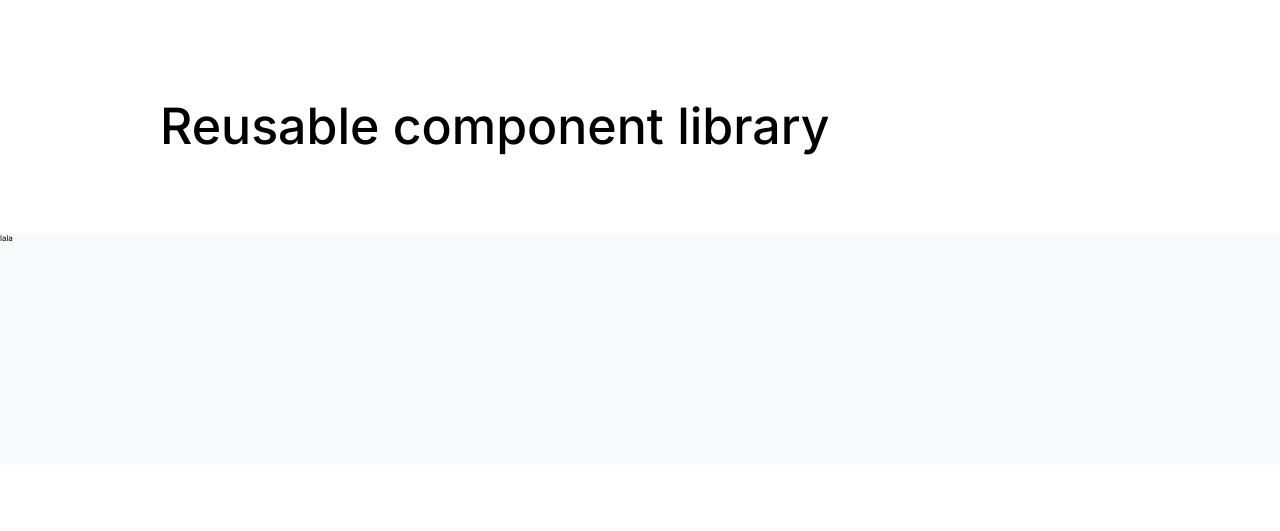
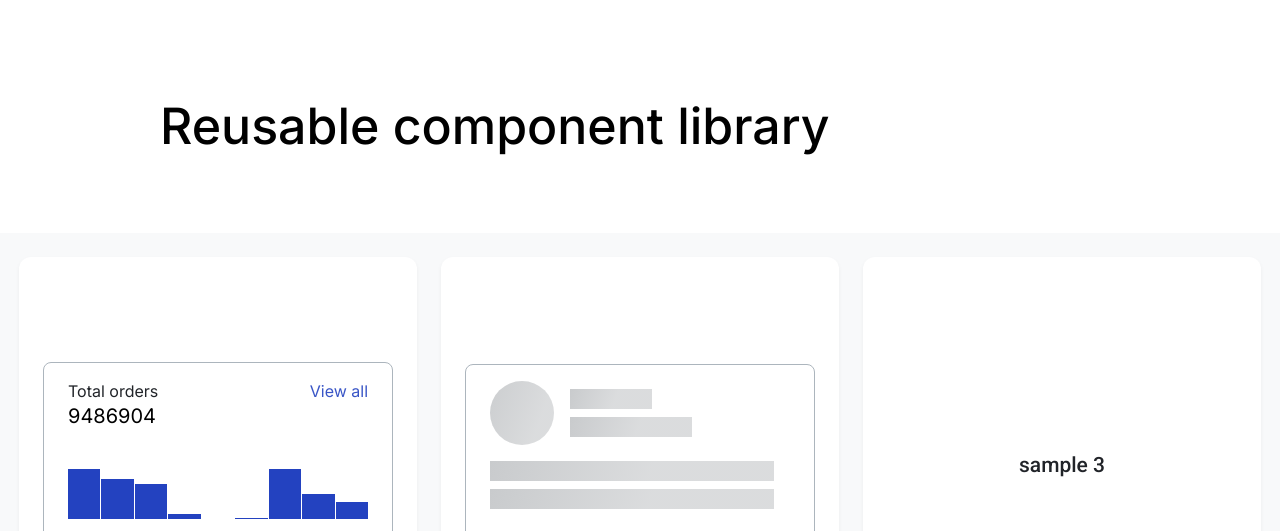
Before and after one commit to js-tasks-ru/htmlcss-20230227_msdm83, a website: page index.html in a window 1280 px wide. Shown: the top 531 px of the page. Drawn offline with Linux system fonts and the light colour scheme.

Commit message:
histogram /skeleton implementation

```diff
--- a/04-lection2/01-histogram/histogram.css
+++ b/04-lection2/01-histogram/histogram.css
@@ -0,0 +1,44 @@
+@import "../../components/link/link.css";
+
+.histogram {
+  box-sizing: border-box;
+  background: var(--white);
+  border: 1px solid var(--grey-3);
+  border-radius: 1rem;
+  padding: 2rem 3rem 3rem;
+}
+
+.histogram-header {
+  font-family: 'Inter', 'Roboto', sans-serif;
+  font-style: normal;
+  font-weight: 400;
+  font-size: 2rem;
+  line-height: 3rem;
+}
+
+.histogram-wrapper {
+  display: flex;
+  justify-content: space-between;
+}
+
+.histogram-title {
+  color: var(--black);
+}
+
+.histogram-numbers {
+  font-size: 2.5rem;
+  line-height: 3.25rem;
+}
+
+.histogram_body {
+  display: flex;
+  margin-top: 5rem;
+  height: 6.25rem;
+  gap: 1px;
+}
+
+.histogram-column {
+  background-color: var(--blue);
+  flex-grow: 1;
+  align-self: baseline;
+}
--- a/04-lection2/02-skeleton/skeleton.css
+++ b/04-lection2/02-skeleton/skeleton.css
@@ -0,0 +1,59 @@
+.skeleton {
+  box-sizing: border-box;
+  background: var(--white);
+  border: 1px solid var(--grey-3);
+  border-radius: 1rem;
+  padding: 2rem 5rem 4rem 3rem;
+}
+
+.skeleton-header {
+  display: flex;
+  gap: 2rem;
+  margin-bottom: 2rem;
+  align-items: center;
+}
+
+.skeleton-title {
+  flex-grow: 1;
+}
+
+.skeleton-picture,
+.skeleton-line {
+  background: #eee;
+  background: linear-gradient(110deg, var(--grey-20) 8%, var(--grey-30) 18%, var(--grey-20) 33%);
+  animation: skeleton-shine 4s linear infinite;
+}
+
+.skeleton-picture {
+  width: 8rem;
+  height: 8rem;
+  background-size: 800%;
+  border-radius: 100%;
+}
+
+.skeleton-line {
+  width: 100%;
+  height: 2.5rem;
+  background-size: 400%;
+}
+
+.skeleton-line--small {
+  width: 40%;
+}
+
+.skeleton-line--medium {
+  width: 60%;
+}
+
+.skeleton-line + .skeleton-line {
+  margin-top: 1rem;
+}
+
+@keyframes skeleton-shine {
+  from{
+    background-position-x: 100%;
+  }
+  to {
+    background-position-x: -200%;
+  }
+}
--- a/assets/css/main.css
+++ b/assets/css/main.css
@@ -24,6 +24,14 @@
   --grey-3: #ACB5BD;
   --grey-4: #495057;
 
+  --grey: rgba(73, 80, 87, 1);
+  --grey-90: rgba(73, 80, 87, 0.9);
+  --grey-50: rgba(73, 80, 87, 0.5);
+  --grey-40: rgba(73, 80, 87, 0.4);
+  --grey-30: rgba(73, 80, 87, 0.3);
+  --grey-20: rgba(73, 80, 87, 0.2);
+  --grey-10: rgba(73, 80, 87, 0.1);
+
   --error: var(--red);
   --success: var(--blue);
 
--- /dev/null
+++ b/components/card/card.css
@@ -0,0 +1,23 @@
+.card {
+  height: 45.875rem;
+  width: 43.75rem;
+  padding: 3rem 3rem 4rem;
+  display: grid;
+  grid-template-rows: 1fr auto;
+  grid-template-columns: 1fr;
+  justify-content: center;
+  align-items: center;
+  background-color: var(--white);
+  box-shadow: 0 0.25rem 0.5rem rgba(33, 36, 41, 0.05);
+  border-radius: 1.5rem;
+}
+
+.card__title{
+  font-family: 'Roboto', sans-serif;
+  font-style: normal;
+  font-weight: 500;
+  font-size: 2.625rem;
+  line-height: 3rem;
+  text-align: center;
+  color: var(--black);
+}
--- /dev/null
+++ b/components/link/link.css
@@ -0,0 +1,14 @@
+.link {
+  color: var(--blue-90);
+  text-decoration: none;
+}
+
+.link:hover,
+.link:active {
+  color: var(--blue);
+  text-decoration: underline;
+}
+
+.link:visited {
+  color: var(--blue-90);
+}
--- a/components/page/page.css
+++ b/components/page/page.css
@@ -19,6 +19,14 @@
 .page__main {
   background-color: var(--grey-1);
   flex-grow: 1;
+  padding: 3rem 0;
+}
+
+.page__grid {
+  display: flex;
+  justify-content: center;
+  gap: 3rem;
+  flex-wrap: wrap;
 }
 
 .page__footer {
--- a/index.html
+++ b/index.html
@@ -4,11 +4,65 @@
 <head>
   <link rel="stylesheet" href="./assets/css/main.css">
   <link rel="stylesheet" href="./components/page/page.css">
+  <link rel="stylesheet" href="./components/card/card.css">
+  <link rel="stylesheet" href="./04-lection2/01-histogram/histogram.css">
+  <link rel="stylesheet" href="./04-lection2/02-skeleton/skeleton.css">
   <title>Reusable component library</title>
 </head>
 <body class="page">
 <header class="page__header">Reusable component library</header>
-<main class="page__main">lala</main>
+<main class="page__main">
+  <div class="page__grid">
+    <div class="card">
+      <div class="histogram">
+        <div class="histogram-header">
+          <div class="histogram-wrapper">
+            <span class="histogram-title">Total orders</span>
+            <a href="#" class="link">View all</a>
+          </div>
+          <span class="histogram-numbers">9486904</span>
+        </div>
+        <div class="histogram_body">
+          <span class="histogram-column" style="height: 100%"></span>
+          <span class="histogram-column" style="height: 80%"></span>
+          <span class="histogram-column" style="height: 70%"></span>
+          <span class="histogram-column" style="height: 10%"></span>
+          <span class="histogram-column" style="height: 0"></span>
+          <span class="histogram-column" style="height: 1%"></span>
+          <span class="histogram-column" style="height: 99%"></span>
+          <span class="histogram-column" style="height: 50%"></span>
+          <span class="histogram-column" style="height: 33%"></span>
+        </div>
+      </div>
+      <span class="card__title">Histogram</span>
+    </div>
+    <div class="card">
+      <div class="skeleton">
+        <div class="skeleton-header">
+          <div class="skeleton-picture"></div>
+          <div class="skeleton-title">
+            <div class="skeleton-line skeleton-line--small"></div>
+            <div class="skeleton-line skeleton-line--medium"></div>
+          </div>
+        </div>
+        <div class="skeleton-body">
+          <div class="skeleton-line"></div>
+          <div class="skeleton-line"></div>
+        </div>
+      </div>
+      <span class="card__title">Skeleton</span>
+    </div>
+    <div class="card">
+      <span class="card__title">sample 3</span>
+    </div>
+    <div class="card">
+      <span class="card__title">sample 4</span>
+    </div>
+    <div class="card">
+      <span class="card__title">sample 5</span>
+    </div>
+  </div>
+</main>
 <footer class="page__footer">
   <div class="page__about">About</div>
   <div class="page__text">This project is a collection of professionally designed, pre-built, fully responsive HTML snippets you can drop
```
Also changed, not shown: 04-lection2/01-histogram/index.html (+24 -2 lines), 04-lection2/02-skeleton/index.html (+14 -0 lines). Lines whose indentation alone changed are shown as unchanged.
